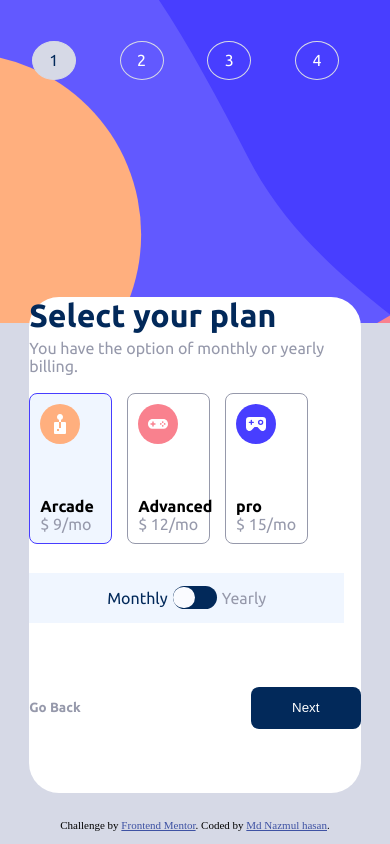
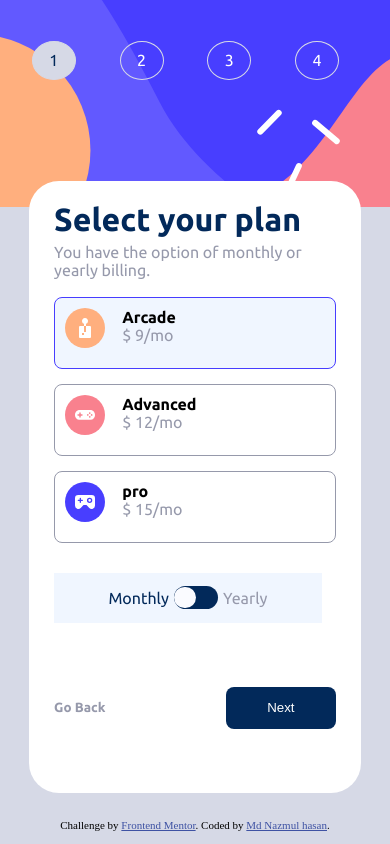
Before and after one commit to NazmulHasanShefat/multi-step-form-main, a plain HTML site: page index.html in a window 390 px wide. Both pictures are taken after typing "Sample", "Sample", "Sample" into the empty fields and a click on the button "Next". Drawn offline with Linux system fonts and the light colour scheme.

Commit message:
some modification

```diff
--- a/index.html
+++ b/index.html
@@ -131,9 +131,11 @@
                     <div class="biling-item-image">
                       <img src="./assets/images/icon-arcade.svg" alt="">
                     </div>
+                    <div class="wrap_bill_info_labal">
                       <div class="biling-item-name biling_name1"><p>Arcade</p></div>
                       <div class="biling-item-price_Ar only_price"><p>$ 9/mo</p></div>
                       <div class="biling-item-free"><p></p></div>
+                    </div>
                   </div>
                 </label>
               </div>
@@ -144,9 +146,11 @@
                   <div class="biling-item-image">
                     <img src="./assets/images/icon-advanced.svg" alt="">
                   </div>
+                  <div class="wrap_bill_info_labal">
                     <div class="biling-item-name biling_name2"><p>Advanced</p></div>
                     <div class="biling-item-price_A only_price"><p>$ 12/mo</p></div>
                     <div class="biling-item-free"><p></p></div>
+                  </div>
                  </div>
                 </label>
               </div>
@@ -157,9 +161,11 @@
                   <div class="biling-item-image">
                     <img src="./assets/images/icon-pro.svg" alt="">
                   </div>
-                  <div class="biling-item-name biling_name3"><p>pro</p></div>
+                  <div class="wrap_bill_info_labal">
+                    <div class="biling-item-name biling_name2"><p>pro</p></div>
                     <div class="biling-item-price_pro only_price"><p>$ 15/mo</p></div>
                     <div class="biling-item-free"><p></p></div>
+                  </div>
                  </div>
                 </label>
               </div>
--- a/styles.css
+++ b/styles.css
@@ -543,11 +543,39 @@ label{
         top:-26px;
         border-radius:30px;
     }
-    .myForm{
+    .myForm, .myForm2, .myForm3, .myForm4{
         width: 85%;
         height: 100%;
         font-family: var(--heading_font);
         font-weight: 400;
         margin-top:20px;
     }
+    /* step 2 */
+    .MM_yy_biling {
+        width: 100%;
+        height: max-content;
+        flex-direction: column;
+    }
+    .biling_card {
+        width: 100%;
+        height: max-content;
+    }
+    .card_main_box {
+        width: 100%;
+        height: 72px;
+        display: flex;
+    }
+    .biling-item-image {
+        width: 22%;
+        height: max-content;
+        padding-bottom: 50px;
+    }
+    .wrap_bill_info_labal{
+        height: max-content;
+        width: 70%;
+    }
+    /* step 3 */
+    .sarvive_box {
+        height: 72px;
+    }
 }
```
Lines whose indentation alone changed are shown as unchanged.
